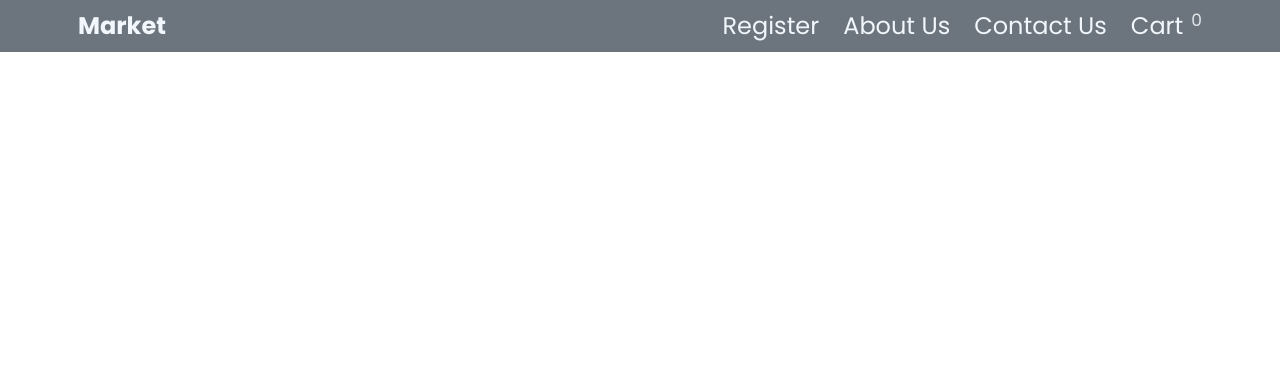
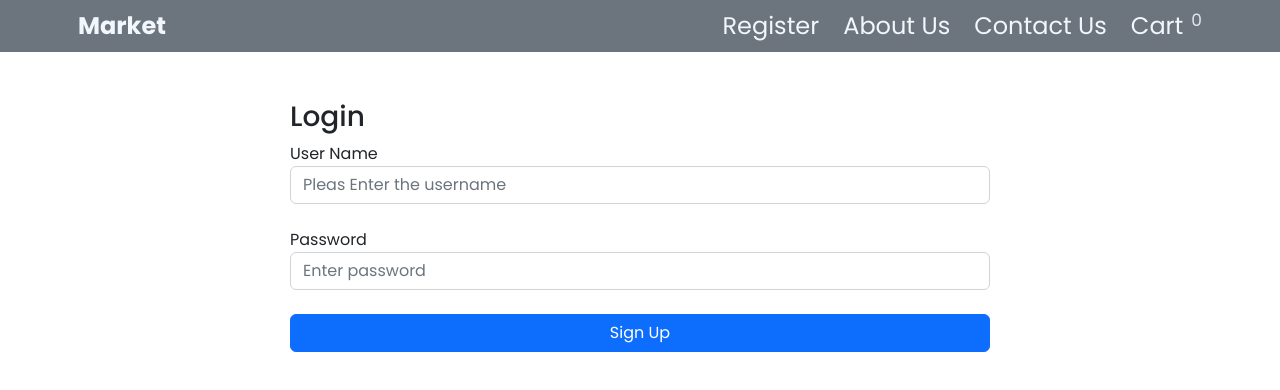
Before and after one commit to amrgaw/React-Shop, a React (Create React App) app: page /login in a window 1280 px wide. Shown: the top 390 px of the page. Built offline with nearby package versions, Linux system fonts and the light colour scheme.

Commit message:
ad login page

```diff
--- a/src/App.js
+++ b/src/App.js
@@ -8,6 +8,7 @@ import AboutUs from "./components/about";
 import ContactUs from "./components/contact";
 import Cart from "./components/cart";
 import Register from "./components/register";
+import Login from "./components/login";
 
 function App() {
   const [count, countVal] = useState(0);
@@ -24,6 +25,7 @@ function App() {
         <Route path="/contact-us" element={<ContactUs />} />
         <Route path="/cart" element={<Cart />} />
         <Route path="/register" element={<Register/>} />
+        <Route path="/login" element={<Login/>} />
       </Routes>
     </BrowserRouter>
   );
--- /dev/null
+++ b/src/components/login/index.jsx
@@ -0,0 +1,53 @@
+import { useForm } from "react-hook-form";
+import { yupResolver } from "@hookform/resolvers/yup";
+import * as yup from "yup";
+
+const schema = yup
+  .object({
+    username: yup.string().required("this feild is require"),
+    password: yup.string().required("please enter a valid password"),
+  })
+  .required();
+
+export default function Login() {
+  const {
+    register,
+    handleSubmit,
+    formState: { errors },
+  } = useForm({
+    resolver: yupResolver(schema),
+  });
+
+  const onSubmit = (data) => console.log(data);
+  return (
+    <div className="wrapper pt-5">
+      <form onSubmit={handleSubmit(onSubmit)}>
+        <h3>Login</h3>
+        <div className="mb-3">
+          <label>User Name</label>
+          <input
+            {...register("username")}
+            className="form-control"
+            placeholder="Pleas Enter the username"
+          />
+          <p className="text-danger mt-2">{errors.username?.message}</p>
+        </div>
+        <div className="mb-3">
+          <label>Password</label>
+          <input
+            type="password"
+            {...register("password")}
+            className="form-control"
+            placeholder="Enter password"
+          />
+          <p className="text-danger mt-2">{errors.password?.message}</p>
+        </div>
+        <div className="d-grid">
+          <button type="submit" className="btn btn-primary">
+            Sign Up
+          </button>
+        </div>
+      </form>
+    </div>
+  );
+}
```
